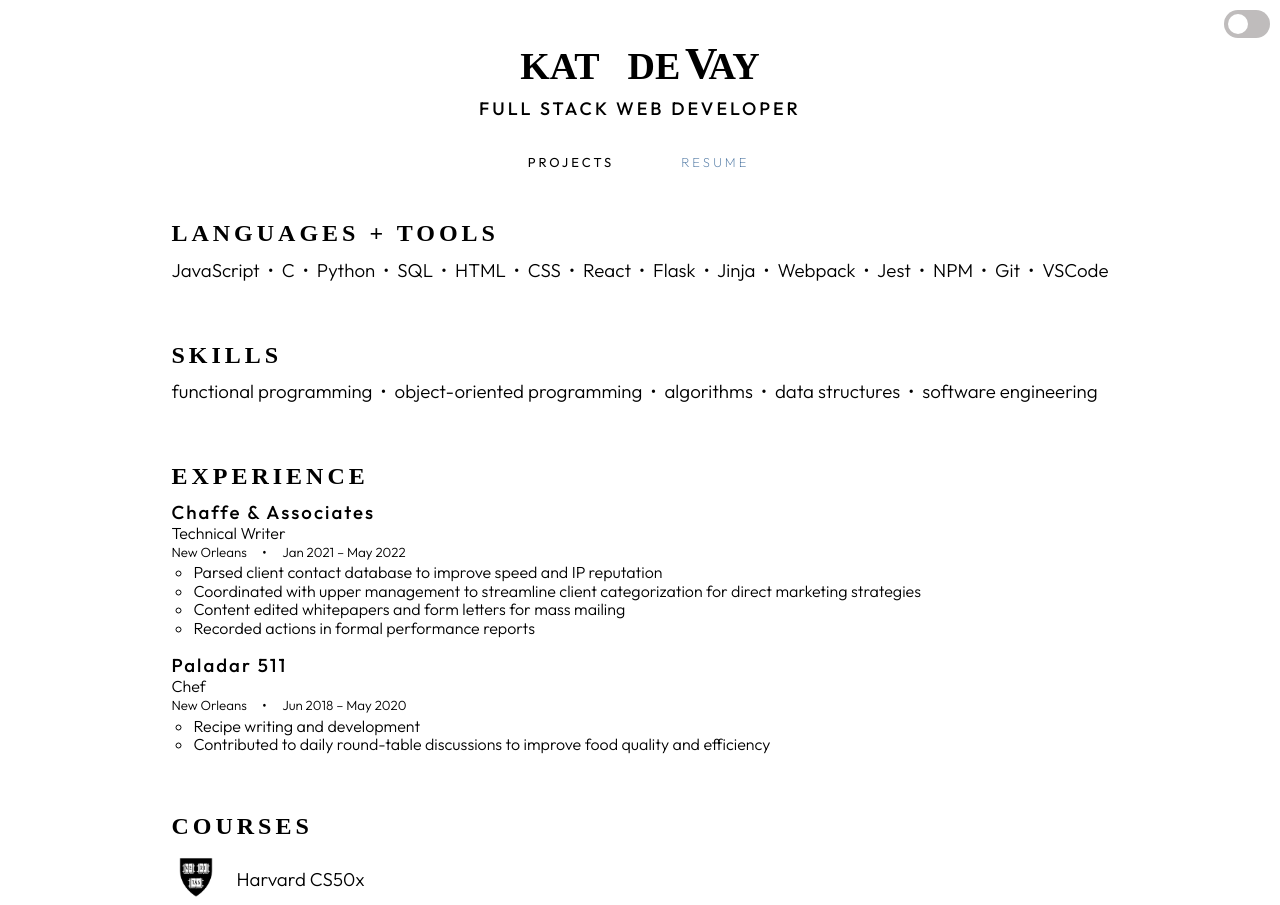
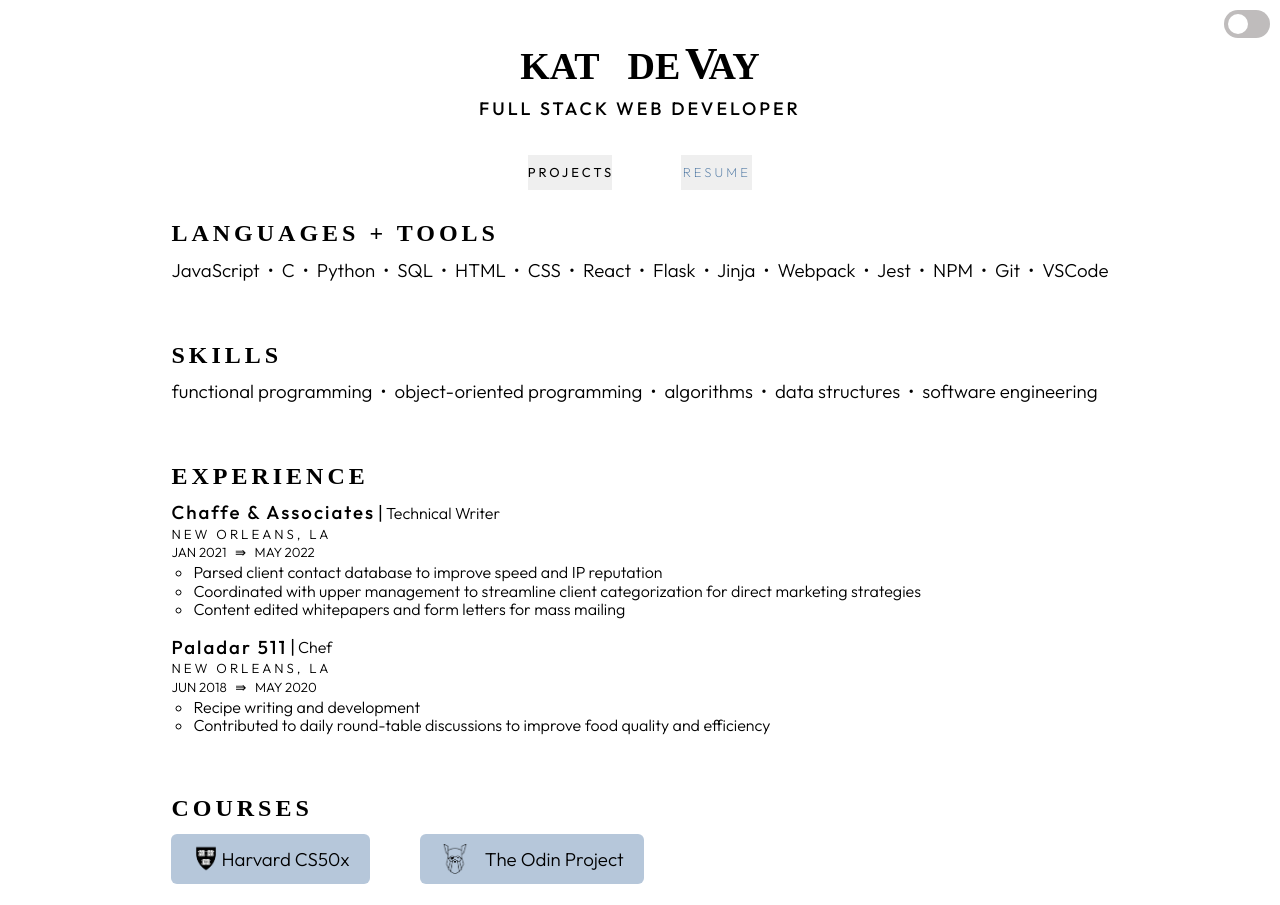
Before and after one commit to kdevay/kdevay.github.io, a React (Create React App) app: page / in a window 1280 px wide. Shown: the top 905 px of the page. Built offline with nearby package versions, Linux system fonts and the light colour scheme; a web font is replaced by a local one.

Commit message:
Begin proofing

```diff
--- a/src/App.js
+++ b/src/App.js
@@ -6,6 +6,7 @@ import Header from './components/Header';
 import DarkIcons from './components/DarkIcons';
 import LightIcons from './components/LightIcons';
 import Resume from './components/Resume';
+import About from './components/About';
 import Projects from './components/Projects';
 
 
--- a/src/components/Resume.js
+++ b/src/components/Resume.js
@@ -1,4 +1,4 @@
-import React from "react";
+import React, {useEffect, useState} from "react";
 import Harvard from "../icons/harvard.png"
 import HarvardD from "../icons/harvardD.png"
 import Odin from "../icons/odin.png"
@@ -6,6 +6,11 @@ import OdinD from "../icons/odinD.png"
 
 export default function Resume(props) {
     const {mode} = props;
+    const [buttonClass, setButtonClass] = useState(mode === 'dark' ? 'courseButtonD' : 'courseButton');
+
+    useEffect(() => {
+        setButtonClass(mode === 'dark' ? 'courseButtonD' : 'courseButton');
+    }, [mode]);
 
     return (
         <div id="resumeDiv">
@@ -21,52 +26,47 @@ export default function Resume(props) {
 
             <div>
                 <h2 className='resSubDiv'>EXPERIENCE</h2>
-                <div>
+                        <div className='topLine'>
                             <h3 className='resBody bold'>Chaffe & Associates</h3>
+                            <h3 className='tallLine'>|</h3>
                             <h4 className='resBody'>Technical Writer</h4>
-                    <span>
-                        <h5 className='resBody'>New Orleans</h5>
-                        <p>•</p>
-                        <h5 className='resBody'>Jan 2021 – May 2022</h5>
-                    </span>
+                        </div>
+                        <h5 className='resBody spacey'>NEW ORLEANS, LA</h5>
+                        <h5 className='resBody'>JAN 2021&nbsp;&nbsp; ⇛ &nbsp;&nbsp;MAY 2022</h5>
                         <ul>
                             <li className='resBody'>Parsed client contact database to improve speed and IP reputation</li>
                             <li className='resBody'>Coordinated with upper management to streamline client categorization for direct marketing strategies</li>
                             <li className='resBody'>Content edited whitepapers and form letters for mass mailing</li>
-                        <li className='resBody'>Recorded actions in formal performance reports</li>
                         </ul>
+                        <br></br>
+                        <div className='topLine'>
+                            <h3 className='resBody bold'>Paladar 511 </h3>
+                            <h3 className='tallLine'>|</h3>
+                            <h4 className='resBody'>Chef</h4>
                         </div>
-                <br></br>
-                <div>
-                    <h3 className='resBody bold'>Paladar 511</h3>
-                    <h4 className='resBody'>Chef</h4>
-                    <span>
-                        <h5 className='resBody'>New Orleans</h5>
-                        <p>•</p>
-                        <h5 className='resBody'>Jun 2018 – May 2020</h5>
-                    </span>
+                        <h5 className='resBody spacey'>NEW ORLEANS, LA</h5>
+                        <h5 className='resBody'>JUN 2018&nbsp;&nbsp; ⇛ &nbsp;&nbsp;MAY 2020</h5>
                         <ul>
                             <li className='resBody'>Recipe writing and development</li>
                             <li className='resBody'>Contributed to daily round-table discussions to improve food quality and efficiency</li>
                         </ul>
             </div>
-
-            </div>
             <div>
                 <h2 className='resSubDiv'>COURSES</h2>
+                    <div className="courseRow">
+                        <button href="https://pll.harvard.edu/course/cs50-introduction-computer-science?delta=0" className={buttonClass}>
+                            {/* <span> */}
+                                <img className="courseIcon" src={mode === 'dark' ? HarvardD : Harvard} alt="Logo for Harvard University"></img>
+                                <h3 className='resBody'>Harvard CS50x</h3>
+                            {/* </span> */}
+                        </button>
+                        <button className={buttonClass} href="https://www.theodinproject.com/about">
                             <span>
-                        <a href="https://pll.harvard.edu/course/cs50-introduction-computer-science?delta=0">
-                            <img className="icon" src={mode === 'dark' ? HarvardD : Harvard} alt="Logo for Harvard University"></img>
-                        </a>
-                        <h3 className='resBody'>Harvard CS50x</h3>
-                    </span>
-                    <span>
-                    <a href="https://www.theodinproject.com/about">
-                                <img className="icon" src={mode === 'dark' ? OdinD : Odin} alt="Logo for The Odin Project"></img>
-                            </a>
+                                <img className="courseIcon" src={mode === 'dark' ? OdinD : Odin} alt="Logo for The Odin Project"></img>
                                 <h3 className='resBody'>The Odin Project</h3>
                             </span>
-
+                        </button>
+                    </div>
             </div>
             <div>
                 <h2 className='resSubDiv'>EDUCATION</h2>
--- a/src/components/Themes.js
+++ b/src/components/Themes.js
@@ -3,10 +3,12 @@ export const lightTheme = {
     text: '#000',
     toggleBorder: '#FFF',
     background: '#363537',
+    border: '4px solid #363537;'
 }
 export const darkTheme = {
     body: '#363537',
     text: '#FAFAFA',
     toggleBorder: '#6B8096',
     background: '#000',
+    border: '4px solid #727d8a;'
 }
--- a/src/components/header.js
+++ b/src/components/header.js
@@ -36,8 +36,8 @@ export default function Header(props) {
             <h2 id='title'>FULL STACK WEB DEVELOPER</h2>
 
             <div id="tabs">
-                <div onClick={change} className={modeP + isSelectedP} id='projects'>PROJECTS</div>
-                <div onClick={change} className={modeR + isSelectedR} id='resume'>RESUME</div>
+                <button onClick={change} className={modeP + isSelectedP} id='projects'>PROJECTS</button>
+                <button onClick={change} className={modeR + isSelectedR} id='resume'>RESUME</button>
             </div>
         </div>
 
--- a/src/styles/index.css
+++ b/src/styles/index.css
@@ -22,6 +22,9 @@ span{
     justify-content: flex-start;
     align-items: center;
     gap: 15px;
+}
+.spacey{
+    letter-spacing: 3px;
 }
 /* a:hover, */
 button:hover{
@@ -117,6 +120,7 @@ button:hover{
     padding: 0px;
 }
 #resume{
+    background-color: none;
     font-family: 'Outfit';
     font-size: 13px;
     border: none;
@@ -163,6 +167,50 @@ button:hover{
 .bold{
     font-weight: 500;
     letter-spacing: 2px;
+}
+.topLine{
+    display: flex;
+    align-items: center;
+}
+.tallLine{
+    font-family: courier;
+    display: block;
+    font-weight: 100;
+    font-size: 18px;
+}
+.job{
+    width: 430px;
+}
+.courseButton,
+.courseButtonD{
+    display: flex;
+    align-items: center;
+    justify-content: space-evenly;
+    padding: 10px 20px;
+    border-radius: 6px;
+    border: none;
+}
+.courseButtonD{
+    color: white;
+    background-color: #4b5d70;
+}
+.courseButton{
+    color: black;
+    background-color: #b6c7da;
+}
+.courseButtonD:hover{
+    box-shadow: 4px 4px 4px 0px black;
+}
+.courseButton:hover{
+    box-shadow: 4px 4px 4px 0px #363537;
+}
+.courseIcon{
+    width: 30px;
+    height: 30px;
+}
+.courseRow{
+    display: flex;
+    gap: 50px;
 }
 /* projects */
 #workDiv{
@@ -243,7 +291,7 @@ button:hover{
     transition: .4s;
 }
 input:checked + .slider {
-    background-color: rgb(54, 53, 55);;
+    background-color: #747276;
 }
 input:focus + .slider {
     box-shadow: 0 0 1px rgb(54, 53, 55);;
```
Also changed, not shown: src/components/About.js (added). Lines whose indentation alone changed are shown as unchanged.
